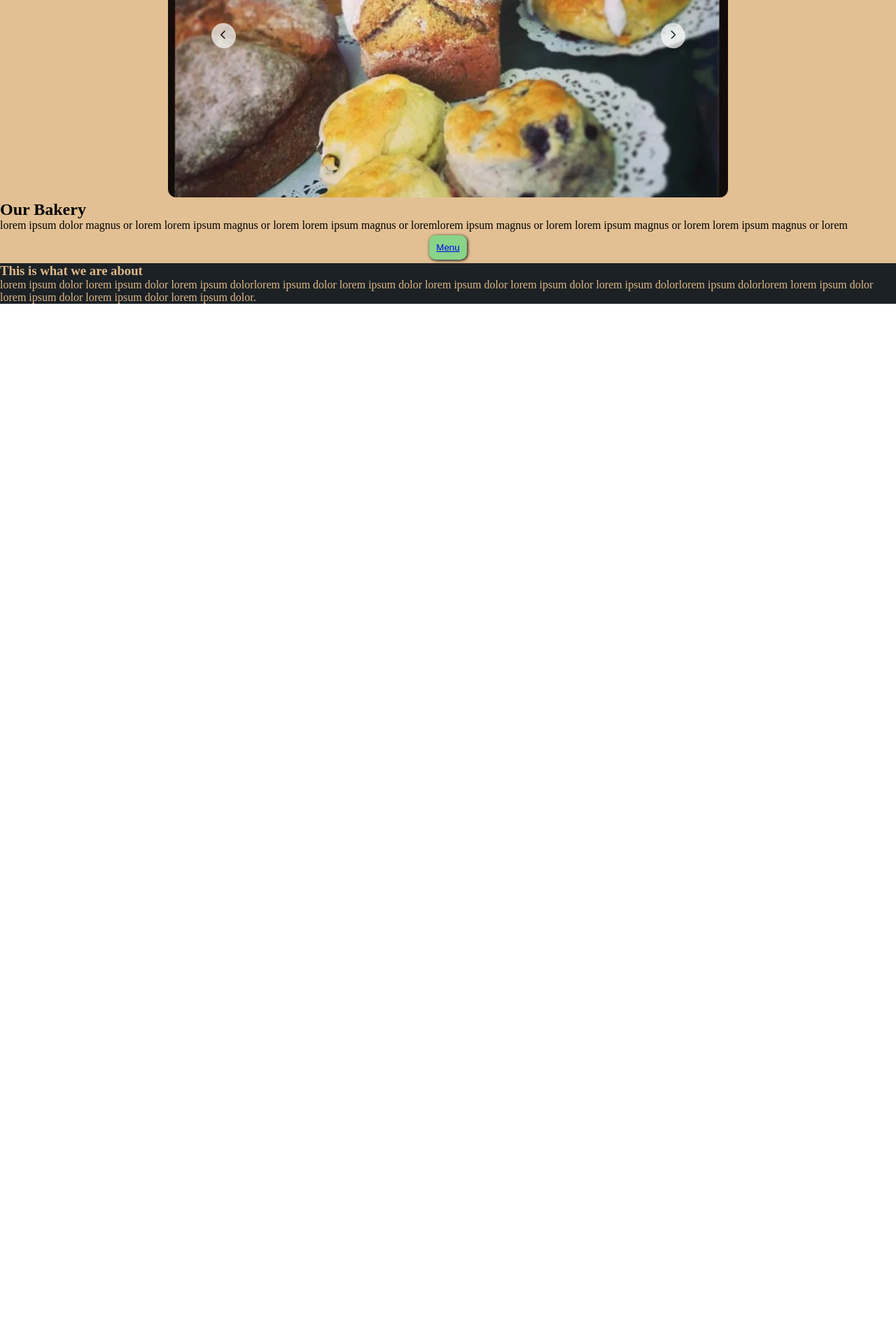
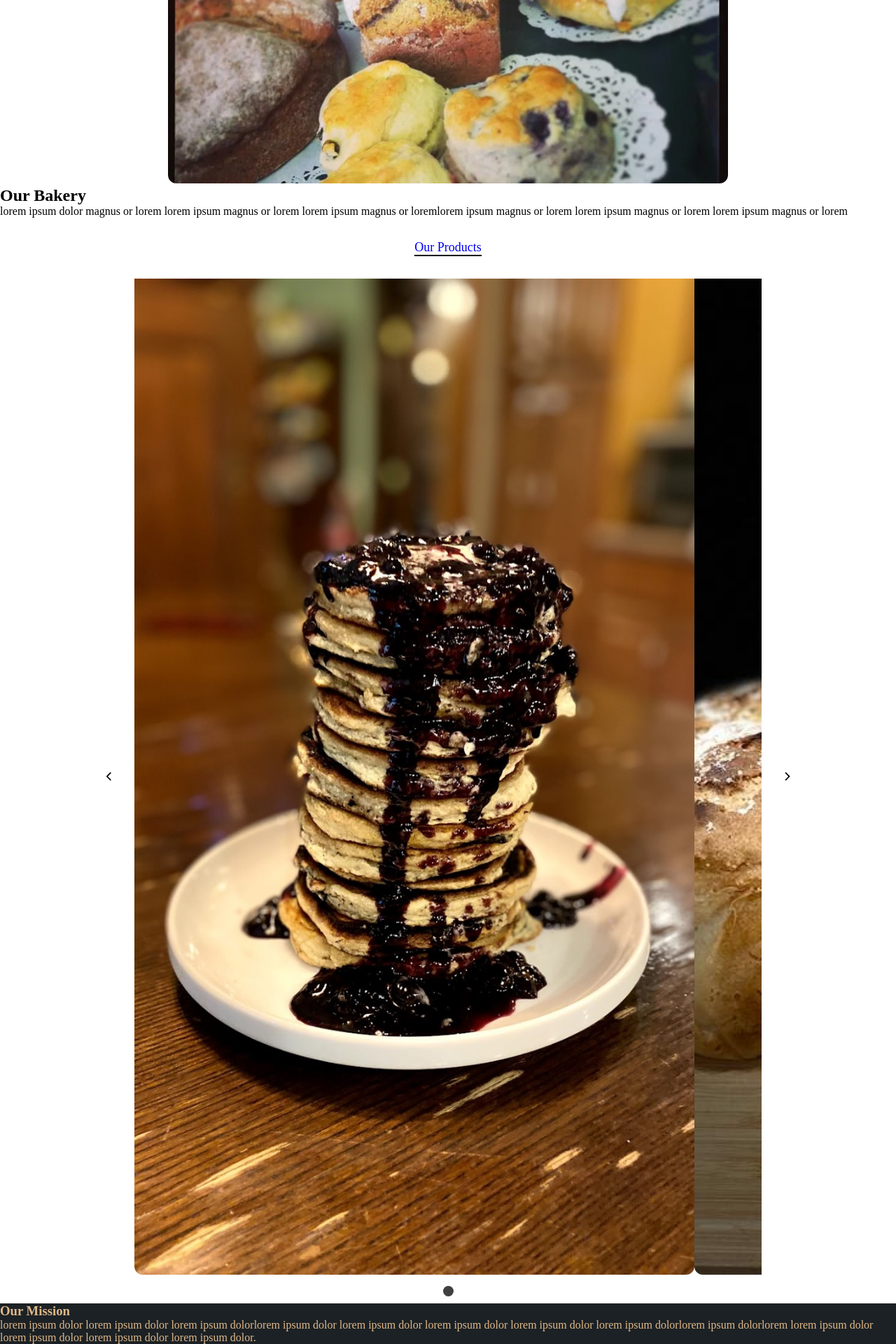
Before and after one commit to davidl117/The-Bakery-Uncommon, a React (Create React App) app: page / in a window 1280 px wide. Shown: the part 346-2266 px from the top of the page at 70% size. Before the commit the page ends 800 px from the top, so only its background shows below. Built offline with nearby package versions, Linux system fonts and the light colour scheme.

Commit message:
added sliding pictures

```diff
--- a/src/App.js
+++ b/src/App.js
@@ -4,6 +4,7 @@ import "./styles.css";
 import Navigation from './Components/NavigationBar';
 import Hero from './Components/Hero';
 import DisplayBakery from './Components/Menu'
+import About from './Components/About';
 
 export default function App() {
   return (
@@ -13,9 +14,11 @@ export default function App() {
       <Routes>
         <Route path='/' element={<Hero/>} />
         <Route path='/Menu' element={<DisplayBakery/>}/>
-        <Route path='/About'/>
+        <Route path='/About' element={<About/>}/>
         <Route path='/Contact'/>
       </Routes>
     </>
     )
 }
+//Need to set up sign up and login verification
+//need API for
--- /dev/null
+++ b/src/Components/About.js
@@ -0,0 +1,19 @@
+import React from "react";
+import { Link } from "react-router-dom";
+
+export default function About() {
+    return (
+        <article>
+            <h1>What we are all about</h1>
+            <p>
+                dummytext dummytext dummytext dummytext dummytext
+                dummytext dummytext dummytext dummytext dummytext dummytext
+                dummytextdummytextdummytextdummytextdummytextdummytext dummytext
+            </p>
+            <button>
+                <Link to="/Menu">Menu</Link>
+            </button>
+        </article>
+
+    )
+}
--- a/src/Components/Hero.js
+++ b/src/Components/Hero.js
@@ -1,4 +1,4 @@
-import React from "react";
+import React, { useState } from "react";
 import "./HeroStyle.css";
 import { FontAwesomeIcon } from "@fortawesome/react-fontawesome";
 import { faChevronRight, faChevronLeft } from '@fortawesome/free-solid-svg-icons'
@@ -6,34 +6,92 @@ import { Link } from "react-router-dom";
 
 export default function Hero() {
 
+    const slidingImage = [
+        {
+            id: 0,
+            image:"./images/pancake.jpeg",
+        },
+        {
+            id: 1,
+            image:"./images/ryeBread.jpeg",
+        },
+        {
+            id: 2,
+            image:"./images/fruitCobbler.jpeg",
+        },
+        {
+            id: 3,
+            image:"./images/applePie.jpeg",
+        },
+        {
+            id: 4,
+            image:"./images/bluberryMuffins.jpeg",
+        }
+    ]
+
+    const [currentId, setCurrentId] = useState(0);
+
+//need to slide images to the left on right click
+//need to get the index of each image or ID
+//map over the images and aply the same function
+//make an array of the images to cycle through with state
+
+
+    const slides = slidingImage.map(slide => {
+        return (
+            <img className="carousel_image"
+            key={slide.id}
+            src={slide.image}
+            style={{transform: `translateX(-${currentId * 100}%)`}}
+            alt=""
+            />
+            )
+        })
+        console.log(slides)
+
+    function toggleSlide() {
+        setCurrentId(currentId => currentId === 0 ? slidingImage.length - 1: currentId - 1)
+        console.log(currentId)
+    }
+
+    function toggleSlideRight() {
+        setCurrentId(currentId => currentId === slidingImage.length - 1 ? 0 : currentId + 1)
+        console.log(currentId)
+    }
+
     return (
         <>
             <section className="hero-container">
                 <div className="img-wrapper">
                     <img src="./images/baked-goods-FP.jpg" alt="baked goods"/>
                 </div>
-                <div className="scroll-btn-pstn">
-                    <button className="scroll-btn left">
-                        <FontAwesomeIcon
-                            icon={faChevronLeft}
-                        />
-                    </button>
-                    <button className="scroll-btn right">
-                        <FontAwesomeIcon
-                            icon={faChevronRight}
-                        />
-                    </button>
-                </div>
                     <h2 className="sub-title">Our Bakery</h2>
                     <p className="article-text">lorem ipsum dolor magnus or lorem lorem ipsum magnus or lorem
                     lorem ipsum magnus or loremlorem ipsum magnus or lorem
                     lorem ipsum magnus or lorem lorem ipsum magnus or lorem
                     </p>
-                <button className="hero-menu-btn"><Link to="/Menu">Menu</Link></button>
+                        <button className="hero-menu-btn"><Link to="/Menu">Our Products</Link></button>
             </section>
 
+                <ul className="carousel-container">
+                    <button className="carousel_btn carousel_btn--left" onClick={toggleSlide}>
+                        <FontAwesomeIcon icon={faChevronLeft}/>
+                    </button>
+                    <div className="carousel_wrapper">
+                        {slides}
+                    </div>
+                    <button className="carousel_btn carousel_btn--right" onClick={toggleSlideRight}>
+                        <FontAwesomeIcon icon={faChevronRight}/>
+                    </button>
+                </ul>
+
+                <div className="carousel_nav">
+                    {/* //make indicator work */}
+                    <button className="carousel_indicator current-slide"></button>
+                </div>
+
             <section className="hero-lower">
-                <h3 className="subArticle-h3">This is what we are about </h3>
+                <h3 className="subArticle-h3">Our Mission </h3>
                 <p>
                     lorem ipsum dolor lorem ipsum dolor lorem ipsum dolorlorem ipsum dolor lorem ipsum dolor
                     lorem ipsum dolor lorem ipsum dolor lorem ipsum dolorlorem ipsum dolorlorem
--- a/src/Components/HeroStyle.css
+++ b/src/Components/HeroStyle.css
@@ -1,39 +1,118 @@
 .hero-container {
     text-align: center;
-    background-color: rgb(226, 192, 148);
 }
 
-/* .img-wrapper {
-    display: flex;
-    justify-content: flex-start;
-    overflow: hidden;
-    gap: 10%;
+
+img {
+    max-width: 100%;
+    object-fit: contain;
+}
+
+/* .sub-title {
+    position: relative;
+    top: -7rem;
 } */
 
-img {
-    padding-top: 20px;
-    /* margin-left: 15%; */
-    max-width: 100%;
-    object-fit: contain;
-    /* box-shadow: 1px 3px 6px 11px black; */
+.article-text {
+    /* position: absolute; */
 }
 
 .hero-menu-btn {
-    margin: 5px;
-    padding: 10px;
+    margin: 2rem auto;
     border: none;
-    border-radius:0.7em;
-    box-shadow: 1px 1px 4px black;
-    background-color: rgb(136, 212, 136);
+    border-bottom: 2px solid black;
+    font-size: large;
+    font-family:'Fantasy';
+    background: none;
+    z-index: 1;
+}
+
+.hero-menu-btn a:visited {
+    color: inherit;
+}
+
+.hero-menu-btn a:hover {
+    background-color: inherit;
+    color: teal;
+}
+
+.hero-menu-btn a {
+    text-decoration: none;
+}
+
+.carousel-container {
+    position: relative;
+    max-width: 70%;
+    margin: 0 auto;
+    list-style-type: none;
+}
+
+
+.carousel_wrapper {
+    display: flex;
+    justify-content: space-between;
+    max-width: 100%;
+    overflow: hidden;
+}
+
+.carousel_image {
+    position: relative;
+    max-width: 100%;
+    max-height: 100%;
+    object-fit: cover;
+}
+
+.carousel_btn {
+    position: absolute;
+    top: 50%;
+    border: 0;
+    z-index: 2;
+    background: transparent;
+    transform: translateY(-50%); /* put the arrow dead center of image*/
+}
+
+/* .carousel_btn:hover {
+    border-radius: 100%;
+} */
+
+.carousel_btn--left {
+    left: -40px;
+}
+
+.carousel_btn--right {
+    right: -40px;
+}
+
+.carousel_nav {
+    display: flex;
+    justify-content: center;
+    padding: 10px 0;
+    margin-top: 0.4em;
+}
+
+.carousel_indicator {
+    border: none;
+    margin: 0 10px;
+    border-radius: 50%;
+    width: 15px;
+    height: 15px;
+    background: rgba(0,0,0,0.5);
+}
+
+.carousel_indicator.current-slide {
+    background-color: rgba(0,0,0,0.75);
+}
+
+.hero-lower {
+    background-color: rgb(27, 28, 31);
+    color: burlywood;
 }
 
 button {
     cursor: pointer;
 }
 
-.scroll-btn {
-    display: none;
-}
+
 
 @media (min-width: 800px) {
 
--- a/src/Components/Menu.js
+++ b/src/Components/Menu.js
@@ -1,4 +1,5 @@
 import React, { useState } from "react";
+import './MenuStyle.css';
 import BakeryGoods from "./bakery_goods.json";
 
 
@@ -51,13 +52,15 @@ function Menu({ name, image, description, price}) {
     return (
         <>
         <article>
-            <img src={image} />
-            <p>{name}</p>
-            <p>{description}</p>
+            <img className="product-image" alt="" src={image} />
+            <p className="product-name">{name}</p>
+            <p className="product-description">{description}</p>
             <div className="cart-counter">
                 <h4>${price}</h4>
-                <button onClick={Subtract}>-</button><span><span>{count}</span><button onClick={Add}>+</button></span>
-                <p>cart</p>
+                <div className="button-container">
+                    <button onClick={Subtract}>-</button><span><span>{count}</span><button onClick={Add}>+</button></span>
+                </div>
+                <p className="cart">cart</p>
             </div>
         </article>
         </>
--- /dev/null
+++ b/src/Components/MenuStyle.css
@@ -0,0 +1,37 @@
+.product-image {
+
+}
+
+.product-name {
+    display: flex;
+    justify-content: center;
+    font-size: larger;
+    font-weight: bold;
+}
+
+.cart-counter h4{
+    margin-top: 2%;
+    display: flex;
+    justify-content: center;
+}
+
+.button-container {
+    margin-top: 5%;
+    display: flex;
+    justify-content: center;
+}
+
+.button-container button {
+    border: none;
+    padding: 3px;
+    margin: 0 10px;
+    height: 25px;
+    width: 25px;
+    background-color: burlywood;
+}
+
+.cart {
+    display: flex;
+    justify-content: center;
+    margin-top: 3%
+}
--- a/src/Components/NavigationBar.js
+++ b/src/Components/NavigationBar.js
@@ -21,6 +21,7 @@ export default function Navigation() {
 
     function closeMenu() {
         toggleMenu(false)
+
     }
 
     return (
@@ -44,7 +45,7 @@ export default function Navigation() {
                 </li>
                 <h1 className="titleD">The Bakery Uncommon</h1>
                 <li>
-                <Link to="/" onClick={() => closeMenu()}>About</Link>
+                <Link to="/About" onClick={() => closeMenu()}>About</Link>
                 </li>
                 <li>
                 <Link to="/" onClick={() => closeMenu()}>Contact us</Link>
```
Also changed, not shown: src/Components/NavigationStyle.css (+11 -11 lines), src/Components/bakery_goods.json (+4 -4 lines).
